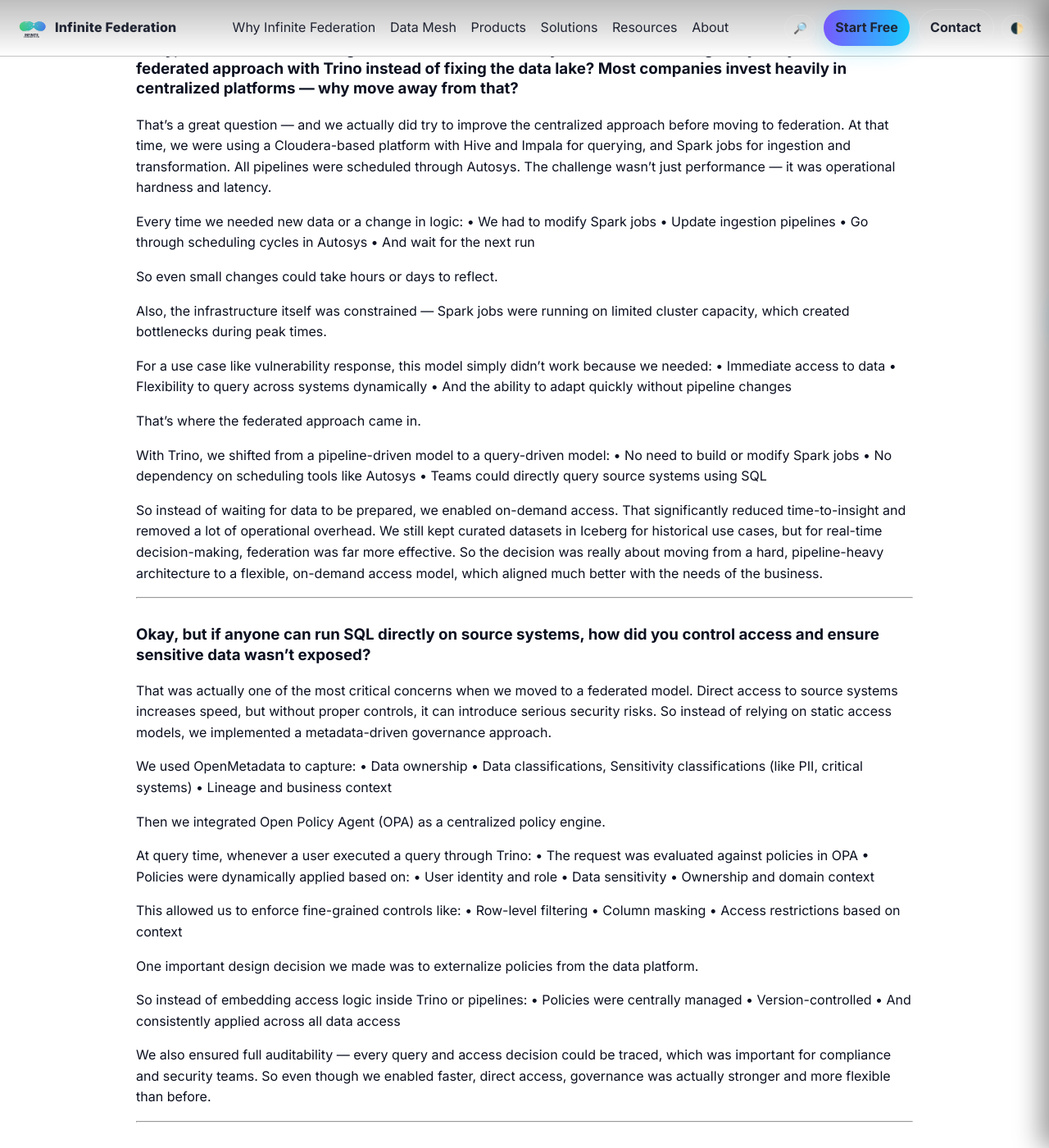
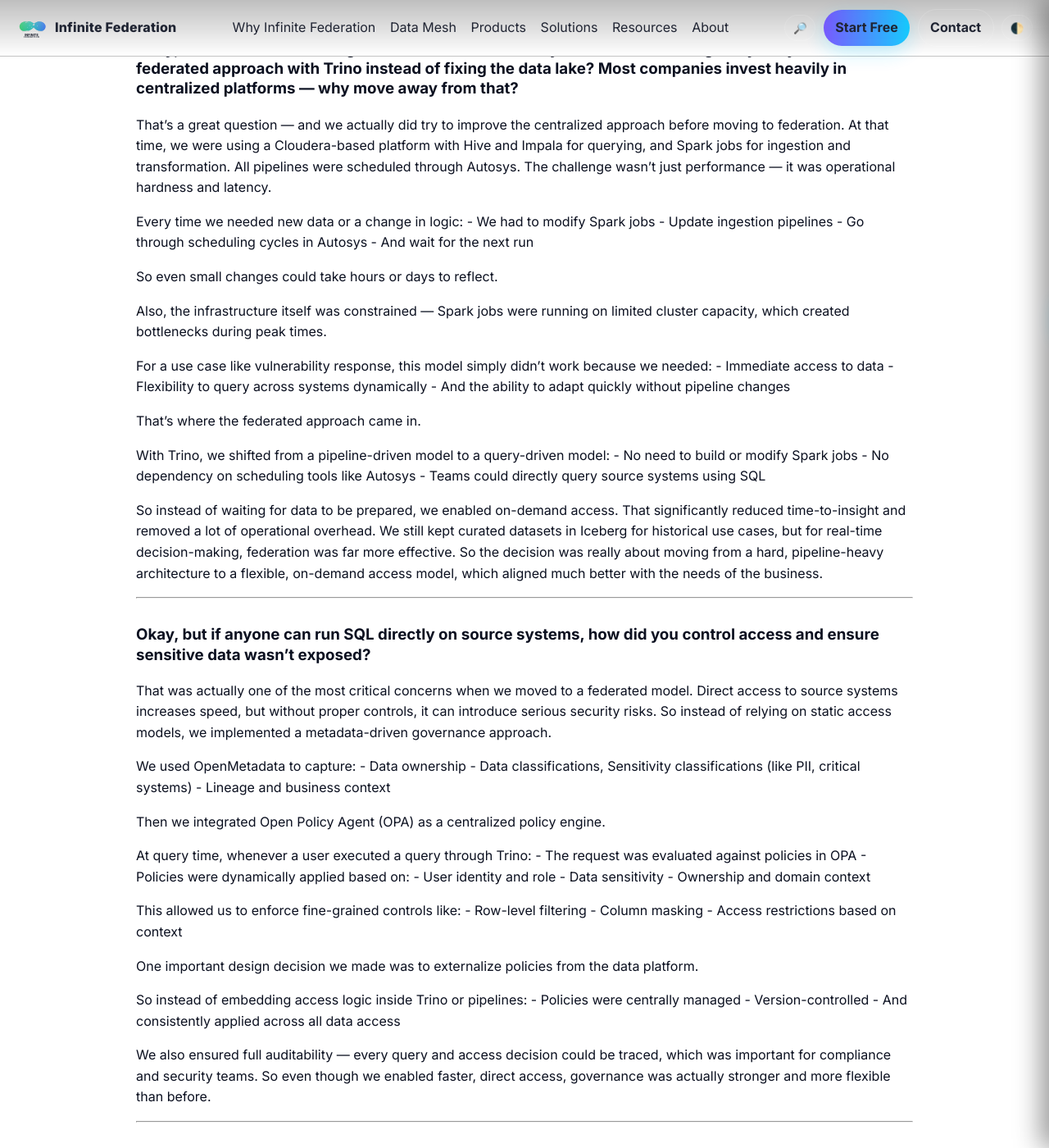
Before and after one commit to InfiniteFederation/InfiniteFederation.github.io, a Jekyll site: the page built from lab/02.md, in a window 1280 px wide and 1400 px high, scrolled down 1012 px. Shown: the whole window at 82% size. Built offline with Jekyll 4.4.1, drawn with Linux system fonts in a browser that asks for light colours; our own code applies the rules of GitHub Pages for plain Markdown files; some of the changed text lies outside the part shown.

Commit message:
Update 02.md

```diff
--- a/lab/02.md
+++ b/lab/02.md
@@ -30,10 +30,10 @@ Direct access improves speed, but without proper controls, it creates risk.
 So we implemented metadata-driven policies using OpenMetadata and OPA to enforce access dynamically based on ownership and sensitivity.
 
 The outcome was significant:
-	•	We reduced vulnerability response time from weeks to near real time
-	•	Security teams could quickly identify impacted systems and owners
-	•	We improved trust by querying source-of-truth systems directly
-	•	And reduced infrastructure cost by avoiding unnecessary data duplication
+	- We reduced vulnerability response time from weeks to near real time
+	- Security teams could quickly identify impacted systems and owners
+	- We improved trust by querying source-of-truth systems directly
+	- And reduced infrastructure cost by avoiding unnecessary data duplication
 
 What I really value about this system is that it transformed our platform from a reporting layer into an actionable intelligence system — enabling faster and more informed security decisions.
 
@@ -45,26 +45,26 @@ At that time, we were using a Cloudera-based platform with Hive and Impala for q
 The challenge wasn’t just performance — it was operational hardness and latency.
 
 Every time we needed new data or a change in logic:
-	•	We had to modify Spark jobs
-	•	Update ingestion pipelines
-	•	Go through scheduling cycles in Autosys
-	•	And wait for the next run
+	- We had to modify Spark jobs
+	- Update ingestion pipelines
+	- Go through scheduling cycles in Autosys
+	- And wait for the next run
 
 So even small changes could take hours or days to reflect.
 
 Also, the infrastructure itself was constrained — Spark jobs were running on limited cluster capacity, which created bottlenecks during peak times.
 
 For a use case like vulnerability response, this model simply didn’t work because we needed:
-	•	Immediate access to data
-	•	Flexibility to query across systems dynamically
-	•	And the ability to adapt quickly without pipeline changes
+	- Immediate access to data
+	- Flexibility to query across systems dynamically
+	- And the ability to adapt quickly without pipeline changes
 
 That’s where the federated approach came in.
 
 With Trino, we shifted from a pipeline-driven model to a query-driven model:
-	•	No need to build or modify Spark jobs
-	•	No dependency on scheduling tools like Autosys
-	•	Teams could directly query source systems using SQL
+	- No need to build or modify Spark jobs
+	- No dependency on scheduling tools like Autosys
+	- Teams could directly query source systems using SQL
 
 So instead of waiting for data to be prepared, we enabled on-demand access.
 That significantly reduced time-to-insight and removed a lot of operational overhead.
@@ -79,30 +79,30 @@ Direct access to source systems increases speed, but without proper controls, it
 So instead of relying on static access models, we implemented a metadata-driven governance approach.
 
 We used OpenMetadata to capture:
-	•	Data ownership
-	•	Data classifications, Sensitivity classifications (like PII, critical systems)
-	•	Lineage and business context
+	- Data ownership
+	- Data classifications, Sensitivity classifications (like PII, critical systems)
+	- Lineage and business context
 
 Then we integrated Open Policy Agent (OPA) as a centralized policy engine.
 
 At query time, whenever a user executed a query through Trino:
-	•	The request was evaluated against policies in OPA
-	•	Policies were dynamically applied based on:
-	•	User identity and role
-	•	Data sensitivity
-	•	Ownership and domain context
+	- The request was evaluated against policies in OPA
+	- Policies were dynamically applied based on:
+	- User identity and role
+	- Data sensitivity
+	- Ownership and domain context
 
 This allowed us to enforce fine-grained controls like:
-	•	Row-level filtering
-	•	Column masking
-	•	Access restrictions based on context
+	- Row-level filtering
+	- Column masking
+	- Access restrictions based on context
 
 One important design decision we made was to externalize policies from the data platform.
 
 So instead of embedding access logic inside Trino or pipelines:
-	•	Policies were centrally managed
-	•	Version-controlled
-	•	And consistently applied across all data access
+	- Policies were centrally managed
+	- Version-controlled
+	- And consistently applied across all data access
 
 We also ensured full auditability — every query and access decision could be traced, which was important for compliance and security teams.
 So even though we enabled faster, direct access, governance was actually stronger and more flexible than before.
@@ -122,9 +122,9 @@ Instead of introducing new tools, we allowed teams to use SQL through Trino, whi
 
 Third, we built trust through governance and transparency.
 By integrating metadata and policy enforcement, teams could clearly see:
-	•	What data they could access
-	•	Why certain data was restricted
-	•	And who owned the data
+	- What data they could access
+	- Why certain data was restricted
+	- And who owned the data
 
 That transparency reduced resistance from both users and governance teams.
 
@@ -150,14 +150,14 @@ We introduced metadata-driven policies with OPA and OpenMetadata, but doing that
 ##### Third, I would design more explicitly for AI and agent-based interaction from day one.
 
 The platform naturally evolved into an actionable intelligence layer, but now with the rise of AI agents, I would structure it so that agents can:
-	* Discover data through metadata
-	* Understand context
-	* And safely interact with systems using governed access
+	- Discover data through metadata
+	- Understand context
+	- And safely interact with systems using governed access
 
 So overall, the core architecture was solid, but I would bring forward:
-	* Semantic modeling
-	* Governance maturity
-	* And AI-readiness
+	- Semantic modeling
+	- Governance maturity
+	- And AI-readiness
 
 earlier in the lifecycle.
 
```
